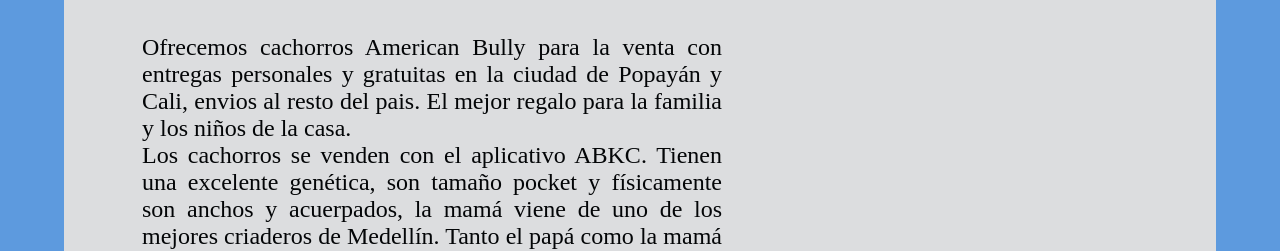
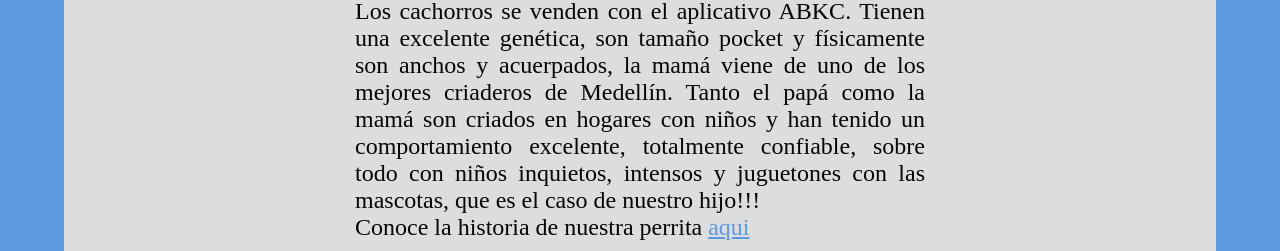
Before and after one commit to American-Bully-Popayan/American-Bully-Popayan.github.io, a PHP site: page / in a window 1280 px wide. Shown: the part 3559-3810 px from the top of the page. Run offline with PHP 8.4, Linux system fonts and the light colour scheme; some libraries are stand-ins or nearby versions.

Commit message:
mejora del UI de la pagina

```diff
--- a/css/style.css
+++ b/css/style.css
@@ -216,7 +216,7 @@ main{
     flex-direction: row;
     align-items: center;
     justify-content: center;
-    justify-content: left;
+    width: 100%;
 }
 .parrafo2
 {
@@ -225,12 +225,15 @@ main{
     flex-direction: row-reverse;
     align-items: center;
     justify-content: center;
-    justify-content: left;
+    width: 100%;
 }
 .text
 {
+    display: flex;
+    flex-direction: column;
+    align-items: center;
     text-align: justify;
-    max-width: 580px;
+    max-width: 570px;
     height: auto;
     margin:  1vh;
 }
@@ -378,6 +381,12 @@ h3{
         height: auto;
         margin: 1vh;
     }
+
+    .Iparrafo
+    {
+        visibility: hidden;
+        position:absolute;
+    }
 }
 @media screen and (max-width: 425px)
 {
@@ -396,6 +405,11 @@ h3{
         width: 100%;
         height: auto;
         margin-bottom: 1vh;
+    }
+    .Iparrafo
+    {
+        visibility: visible;
+        position: relative;
     }
 }
 
@@ -483,3 +497,13 @@ aside {
     height: 5.3125em;
     cursor: pointer;
 }
+a
+{
+    text-decoration: line;
+    color: var(--Background-Color-Light);
+}
+
+a:visited
+{
+    color: var(--Background-Color-Dark);
+}
--- a/index.html
+++ b/index.html
@@ -48,6 +48,7 @@
                                     <li class="lista_hero">Aplicativo ABKC</li>
                                     <li class="lista_hero">1 vacuna</li>
                                     <li class="lista_hero">Desparasitados</li>
+                                    <li class="lista_hero">Env&iacute;os a todo el pa&iacute;s</li>
                                 </div>
                         </div>
                     </div>
@@ -67,11 +68,13 @@
         <h3>Nuestro Proyecto</h3>
         <div class= "parrafo1">
             <div class="text">
-            <p>Mi familia y yo hicimos nuestro proyecto en casa con nuestra American Bully! Invitamos a conocer nuestra camada de cachorros para la venta: Los papas tienen Pedigr&iacute;: cada uno tiene su Registro ABKC que es la manera abreviada de American Bully Kennel Club; este es el registro oficial mundial para el American Bully. Esta raza fue creada y criada selectivamente para ofrecer Lealtad, estabilidad y excelente relaci&oacute;n con las personas, especialmente los niños, adem&aacute;s de ser una raza de baja energ&iacute;a, lo cual le permite vivir en pequeños espacios y con poco ejercicio. Ofrece un comportamiento y una compañ&iacute;a muy dulce.<br>
-             <span id="imagenA"><img class="imagen" src="https://imgur.com/R3ndvcN.jpeg" alt="" width="580px"></span><br>
-            Ofrecemos cachorros American Bully para la venta con entregas personales y gratuitas en la ciudad de Popay&aacute;n y Cali, envios al resto del pais. El mejor regalo para la familia y los niños de la casa.<br>
+            <p>Mi familia y yo hicimos nuestro proyecto en casa con nuestra American Bully! Invitamos a conocer nuestra camada de cachorros para la venta: Los papas tienen Pedigr&iacute;: cada uno tiene su Registro ABKC que es la manera abreviada de American Bully Kennel Club; este es el registro oficial mundial para el American Bully. Esta raza fue creada y criada selectivamente para ofrecer Lealtad, estabilidad y excelente relaci&oacute;n con las personas, especialmente los niños, adem&aacute;s de ser una raza de baja energ&iacute;a, lo cual le permite vivir en pequeños espacios y con poco ejercicio. Ofrece un comportamiento y una compañ&iacute;a muy dulce.</p>
+            <span id="imagenA" class="Iparrafo"><img class="imagen" src="https://imgur.com/R3ndvcN.jpeg" alt=""></span>
+            <p>Ofrecemos cachorros American Bully para la venta con entregas personales y gratuitas en la ciudad de Popay&aacute;n y Cali, envios al resto del pais. El mejor regalo para la familia y los niños de la casa.<br>
             Los cachorros se venden con el aplicativo ABKC. Tienen una excelente gen&eacute;tica, son tamaño pocket y f&iacute;sicamente son anchos y acuerpados, la mam&aacute; viene de uno de los mejores criaderos de Medell&iacute;n. Tanto el pap&aacute; como la mam&aacute; son criados en hogares con niños y han tenido un comportamiento excelente, totalmente confiable, sobre todo con niños inquietos, intensos y juguetones con las mascotas, que es el caso de nuestro hijo!!!<br>
-            </p></div>
+            Conoce la historia de nuestra perrita <a href="https://www.instagram.com/p/CXFH0kgpTrM/?utm_medium=share_sheet" target="_blank">aqui</a>
+            </p>
+            </div>
             <div id="imagenA"><img class="imagen" src="https://imgur.com/aHrbGgU.jpeg" alt=""></div>
         </div>
         <h3>Origen de la raza American Bully </h3>
@@ -79,19 +82,26 @@
             <div class="text">
             <p>Es una raza que tiene sus raíces en los Estados Unidos. Su nacimiento se sitúa en la década de 1980. aunque su desarrollo y el reconocimiento fue en la década de 1990.<br>
             Surge del cruce de varias razas como el American Staffordshire terrier, Staffordshire bull terrier, el Pitbull terrier, el bulldog inglés, el bulldog americano o el bulldog francés. Se ha desarrollado con la idea de que sea un perfecto perro de compañía.
-            </p></div>
+            </p>
+            </div>
             <div id="imagenA"><img class="imagen" src="https://imgur.com/s6plQBT.png" alt=""></div>
         </div>
         <h3>Carácter de la raza American Bully</h3>
         <div class= "parrafo1">
             <div class="text">
-            <p>Sus criadores buscaban la apariencia potente del stafford, pero con las características más celebradas de los bulldogs, que son perros que destacan por un carácter especialmente adecuado para convivir en familia. Pusieron especial cuidado en conseguir un perro que fuera un excelente compañero familiar, con un temperamento noble y tranquilo.Por lo tanto, a pesar de su aspecto físico imponente y deapariencia robusta, no es un perro físicamente fuerte, ya que no se creó para ninguna función de trabajo. Según los expertos, éste es un perro pensado para criarse en un hogar con niños, son perros muy dóciles y cariñosos.<br>
-                <span id="imagenA"><img class="imagen" src="https://imgur.com/1n0olf9.jpeg" alt="" width="580px"></span><br>
-            Son unos perros juguetones, vitales y cariñosos, de carácter dulce y apacible. Les encanta sentirse queridos y siempre intentan complacer en todo lo que se les pide. Estas aptitudes positivas no deben hacernos olvidar la importancia de la socialización temprana para el desarrollo correcto y equilibrado del futuro perro adulto.<br>
+            <p>Sus criadores buscaban la apariencia potente del stafford, pero con las características más celebradas de los bulldogs, que son perros que destacan por un carácter especialmente adecuado para convivir en familia. Pusieron especial cuidado en conseguir un perro que fuera un excelente compañero familiar, con un temperamento noble y tranquilo. Por lo tanto, a pesar de su aspecto físico imponente y deapariencia robusta, no es un perro físicamente fuerte, ya que no se creó para ninguna función de trabajo. Según los expertos, éste es un perro pensado para criarse en un hogar con niños, son perros muy dóciles y cariñosos.<br>
+            </p>
+            <span id="imagenA" class="Iparrafo"><img class="imagen" src="https://imgur.com/1n0olf9.jpeg" alt="" width="580px"></span>
+            <p>
+            Son unos perros juguetones, vitales y cariñosos, de carácter dulce y apacible. Les encanta sentirse queridos y siempre intentan complacer en todo lo que se les pide. Estas aptitudes positivas no deben hacernos olvidar la importancia de la <a href="https://nfnatcane.es/blog/socializar-correctamente-a-un-perro/" target="_blank">socialización temprana</a> para el desarrollo correcto y equilibrado del futuro perro adulto.<br>
             Por todas sus características resultan ideales para familias, a pesar de que su aspecto puede asustar a algunas personas. Nada más lejos de la realidad, pues los American bully aceptan incluso a los desconocidos sin mostrar ningún signo de agresividad.<br>
-            <span id="imagenA"><img class="imagen" src="https://imgur.com/PYoVIs5.jpeg" alt="" width="580px"></span><br>
+            </p>
+            <span id="imagenA" class="Iparrafo"><img class="imagen" src="assets/images/Zoe3.jpeg" alt="" width="580px"></span>
+            <p>
             Son, en definitiva, perros sociables, equilibrados e inteligentes, lo que les ayuda a adquirir las normas básicas de educación y demás trucos que se les quieran enseñar. Esto no implica que sea una raza recomendada para primerizos, pues su tenencia requiere poseer conocimientos previos sobre la psicología canina y su educación.<br>
-            <span id="imagenA"><img class="imagen" src="https://imgur.com/axNRSUW.jpeg" alt="" width="580px"></span><br>
+            </p>
+            <span id="imagenA" class="Iparrafo"><img class="imagen" src="https://imgur.com/axNRSUW.jpeg" alt="" width="580px"></span>
+            <p>
             Además, debido a su carácter amigable, son capaces de convivir sin ningún problema con otros animales tanto si son de su especie como si pertenecen a otra. Parecen ser conscientes de su fuerza y por ello se muestran cuidadosos en el trato con perros más pequeños. Es muy raro que se peleen con otros, aunque sean desconocidos.
             </p></div>
             <div id="imagenA"><iframe class="video" src="https://www.youtube.com/embed/-fpwKBr9SNA" title="YouTube video player" frameborder="0" allow="accelerometer; autoplay; clipboard-write; encrypted-media; gyroscope; picture-in-picture" allowfullscreen></iframe></div>
@@ -125,19 +135,21 @@
         </div>
         <div id="imagenGaleria">
             <img class="imagen" src="https://imgur.com/ZaXHWKs.png" alt="venta_de_cachorros_bully_1">
-            <img class="imagen" src="https://imgur.com/LGq8drV.png" alt="venta_de_cachorros_bully_1">
-            <img class="imagen" src="https://imgur.com/6ytz1MM.png" alt="venta_de_cachorros_bully_1">
-            <img class="imagen" src="https://imgur.com/EQsZi5f.png" alt="">
+            <img class="imagen" src="https://imgur.com/LGq8drV.png" alt="venta_de_cachorros_bully_2">
+            <img class="imagen" src="https://imgur.com/KMcN4qQ.png" alt="venta_de_cachorros_bully_3">
+            <img class="imagen" src="https://imgur.com/R4IB4Kd.jpeg" alt="venta_de_cachorros_bully_4">
+            <img class="imagen" src="https://imgur.com/olNgN6P.png" alt="">
+            <img class="imagen" src="https://imgur.com/xWZUdGB.png" alt="">
             <img class="imagen" src="https://imgur.com/axNRSUW.jpeg" alt="">
             <img class="imagen" src="https://imgur.com/VEjqGPq.png" alt="">
-            <img class="imagen" src="https://imgur.com/qnqtIVY.png" alt="">
             <img class="imagen" src="https://imgur.com/s6plQBT.png" alt="">
-            <img class="imagen" src="https://imgur.com/DQQDC4c.png" alt="">
             <img class="imagen" src="https://imgur.com/y2QO9mN.png" alt="">
-            <img class="imagen" src="https://imgur.com/WMehEgl.png" alt="">
-            <img class="imagen" src="https://imgur.com/EM4kwl5.png" alt="">
-            <img class="imagen" src="https://imgur.com/cq4FcOY.png" alt="">
-            <img class="imagen" src="https://imgur.com/5mjQD1j.png" alt="">
+            <img class="imagen" src="https://imgur.com/wekpqnn.png" alt="">
+            <img class="imagen" src="https://imgur.com/qo8QGF0.png" alt="">
+            <img class="imagen" src="https://imgur.com/tVTpg9i.png" alt="">
+            <img class="imagen" src="https://imgur.com/oxFgRE6.png" alt="">
+            <img class="imagen" src="https://imgur.com/yfT1uhM.png" alt="">
+            <img class="imagen" src="https://imgur.com/OiQyzsl.png" alt="">
         </div>
     </aside>
 
```
